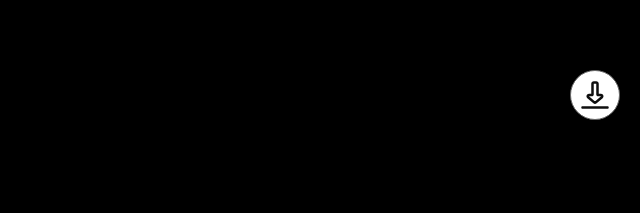
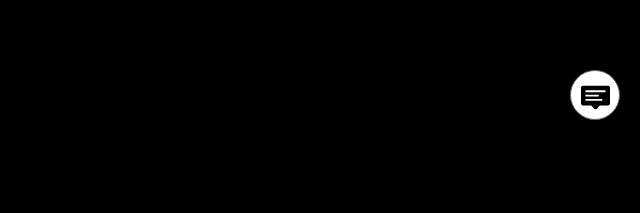
Before and after one commit to vonyms/portfolio-v2, a website built with webpack: page static/index.html in a window 1280 px wide. Shown: the part 660-873 px from the top of the page, 640-1280 px from the left. Built offline with nearby package versions, Linux system fonts and the light colour scheme.

Commit message:
update resp

```diff
--- a/static/css/components/resume.scss
+++ b/static/css/components/resume.scss
@@ -181,3 +181,23 @@ $color_1: #ffa117;
 	justify-content: center;
 	align-items: center;
   }
+
+  .mail {
+	position: fixed;
+	bottom: 20px;
+	right: 20px;
+	width: 50px;
+	height: 50px;
+	background-color: #fff; /* Couleur de fond du bouton */
+	border: 1px solid #666;
+	border-radius: 50%;
+	z-index: 9999;
+	display: flex;
+	justify-content: center;
+	align-items: center;
+	svg {
+		width: 29px;
+    	padding-top: 5px;
+	}
+
+  }
--- a/static/index.html
+++ b/static/index.html
@@ -298,10 +298,27 @@
             </div>
         </section>
         <!-- download file -->
-        <a src="URL" height="200" width="300" href="./img/pdf/cv.pdf" class="download" download>
-            <svg width="30px" height="auto" viewBox="0 0 24 24" fill="none" xmlns="http://www.w3.org/2000/svg">
+        <!-- <a src="URL" height="200" width="300" href="./img/pdf/cv.pdf" class="download" download>  -->
+            <!-- <svg width="30px" height="auto" viewBox="0 0 24 24" fill="none" xmlns="http://www.w3.org/2000/svg">
                 <path fill-rule="evenodd" clip-rule="evenodd" d="M23 22C23 22.5523 22.5523 23 22 23H2C1.44772 23 1 22.5523 1 22C1 21.4477 1.44772 21 2 21H22C22.5523 21 23 21.4477 23 22Z" fill="#0F0F0F"/>
                 <path fill-rule="evenodd" clip-rule="evenodd" d="M13.3099 18.6881C12.5581 19.3396 11.4419 19.3396 10.6901 18.6881L5.87088 14.5114C4.47179 13.2988 5.32933 11 7.18074 11L9.00001 11V3C9.00001 1.89543 9.89544 1 11 1L13 1C14.1046 1 15 1.89543 15 3L15 11H16.8193C18.6707 11 19.5282 13.2988 18.1291 14.5114L13.3099 18.6881ZM11.3451 16.6091C11.7209 16.9348 12.2791 16.9348 12.6549 16.6091L16.8193 13H14.5C13.6716 13 13 12.3284 13 11.5V3L11 3V11.5C11 12.3284 10.3284 13 9.50001 13L7.18074 13L11.3451 16.6091Z" fill="#0F0F0F"/>
+            </svg> -->
+        <!-- </a> -->
+        <a href="mailto:vonirandria07@gmail.com" class="mail" title="M'envoyer un message.">
+            <?xml version="1.0" encoding="iso-8859-1"?>
+            <!-- Uploaded to: SVG Repo, www.svgrepo.com, Generator: SVG Repo Mixer Tools -->
+            <svg fill="#000000" height="500px" width="200px" version="1.1" id="Layer_1" xmlns="http://www.w3.org/2000/svg" xmlns:xlink="http://www.w3.org/1999/xlink"
+                    viewBox="0 0 458 458" xml:space="preserve">
+                <g>
+                    <g>
+                        <path d="M428,41.534H30c-16.569,0-30,13.431-30,30v252c0,16.568,13.432,30,30,30h132.1l43.942,52.243
+                            c5.7,6.777,14.103,10.69,22.959,10.69c8.856,0,17.258-3.912,22.959-10.69l43.942-52.243H428c16.568,0,30-13.432,30-30v-252
+                            C458,54.965,444.568,41.534,428,41.534z M323.916,281.534H82.854c-8.284,0-15-6.716-15-15s6.716-15,15-15h241.062
+                            c8.284,0,15,6.716,15,15S332.2,281.534,323.916,281.534z M67.854,198.755c0-8.284,6.716-15,15-15h185.103c8.284,0,15,6.716,15,15
+                            s-6.716,15-15,15H82.854C74.57,213.755,67.854,207.039,67.854,198.755z M375.146,145.974H82.854c-8.284,0-15-6.716-15-15
+                            s6.716-15,15-15h292.291c8.284,0,15,6.716,15,15C390.146,139.258,383.43,145.974,375.146,145.974z"/>
+                    </g>
+                </g>
             </svg>
         </a>
     </main>
```
Also changed, not shown: static/css/components/resume.css, static/css/style.css, 2 other files.
